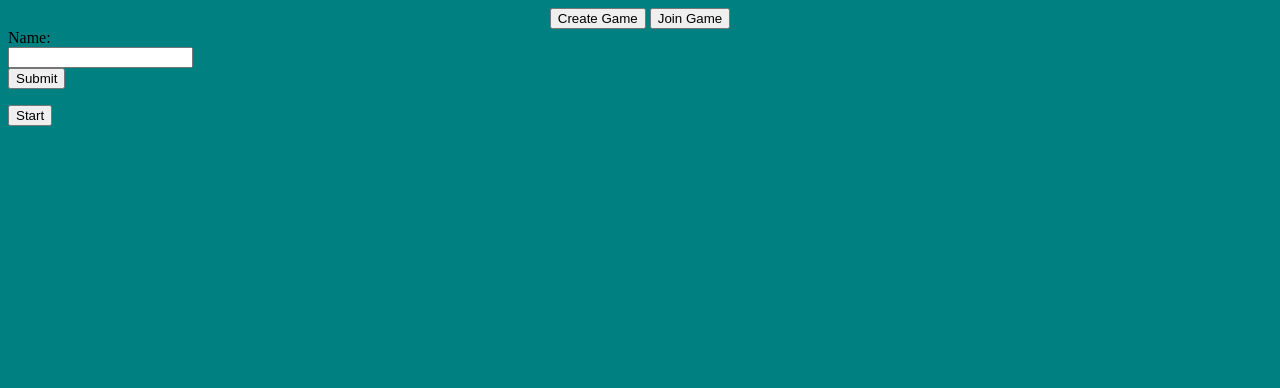
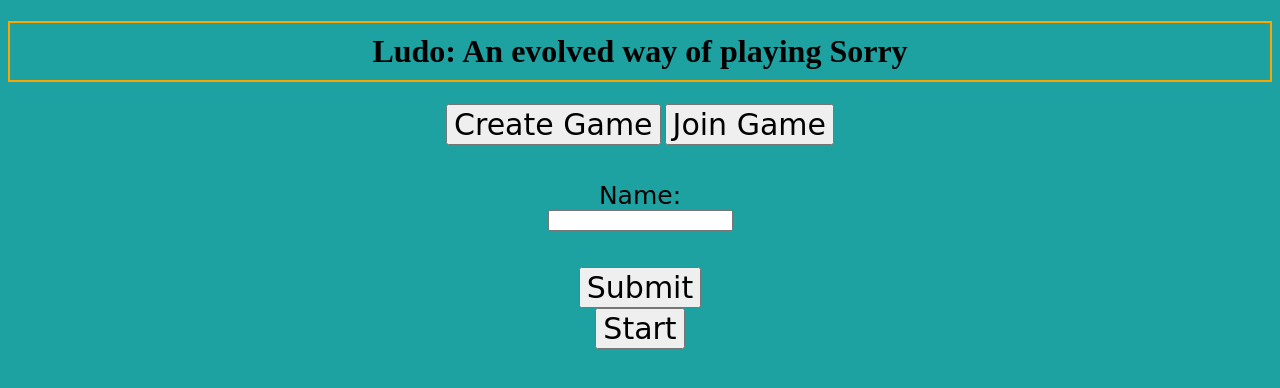
Before and after one commit to ashviniyer21/boilermake-ludo, a website: page index.html in a window 1280 px wide. Both pictures are taken after a click on the button "Create Game". Drawn offline with nearby package versions, Linux system fonts and the light colour scheme; no server answers.

Commit message:
Updated some stuff

```diff
--- a/index.css
+++ b/index.css
@@ -1,11 +1,14 @@
 body {
-    background-color: teal;
+    background-color: #1EA1A1;
 }
 button {
     text-align: center;
+    font-size: 30px;
+    font-family: "Plantagenet Cherokee", cursive;
 }
 label {
-
+    font-family: "Plantagenet Cherokee", cursive;
+    font-size: 25px;
 }
 
 .board {
@@ -13,7 +16,7 @@
     top: 0;
     left: 0;
     right: 0;
-    border-width: 70px;
+    border-width: 7px;
     margin-right: auto;
     margin-left: auto;
 }
--- a/index.html
+++ b/index.html
@@ -7,13 +7,16 @@
     <script src="https://cdn.socket.io/4.4.1/socket.io.min.js" integrity="sha384-fKnu0iswBIqkjxrhQCTZ7qlLHOFEgNkRmK2vaO/LbTZSXdJfAu6ewRBdwHPhBo/H" crossorigin="anonymous"></script>
 </head>
 <body>
-    <center><button id="create">Create Game</button>
-    <button id="join">Join Game</button></center>
-    <label for="name" id="nameLabel">Name: </label><input type="text" id="name">
-    <label for="name" id="idLabel">Id: </label><input type="text" id="id">
-    <button id="submit">Submit</button>
-    <p id="message"></p>
-    <button id="start">Start</button>
+    <center><H1 style="padding: 10px; border: 2px solid orange;">Ludo: An evolved way of playing Sorry</H1>
+        <button id="create">Create Game</button>
+        <button id="join">Join Game</button>
+        <br><br><br>
+        <label for="name" id="nameLabel">Name: </label><input type="text" id="name">
+        <label for="name" id="idLabel">Id: </label><input type="text" id="id">
+        <br><br>
+        <button id="submit">Submit</button>
+            <button id="start">Start</button></center>
+        <p id="message"></p>
     <div>
         <center><img src="LudoBoard.png" width="500" height="500" id="board" class="board" border=""></center>
         <input type="image" src="Blue.png" width="30" height="30" class="piece" id="b0" alt="img" >
```
